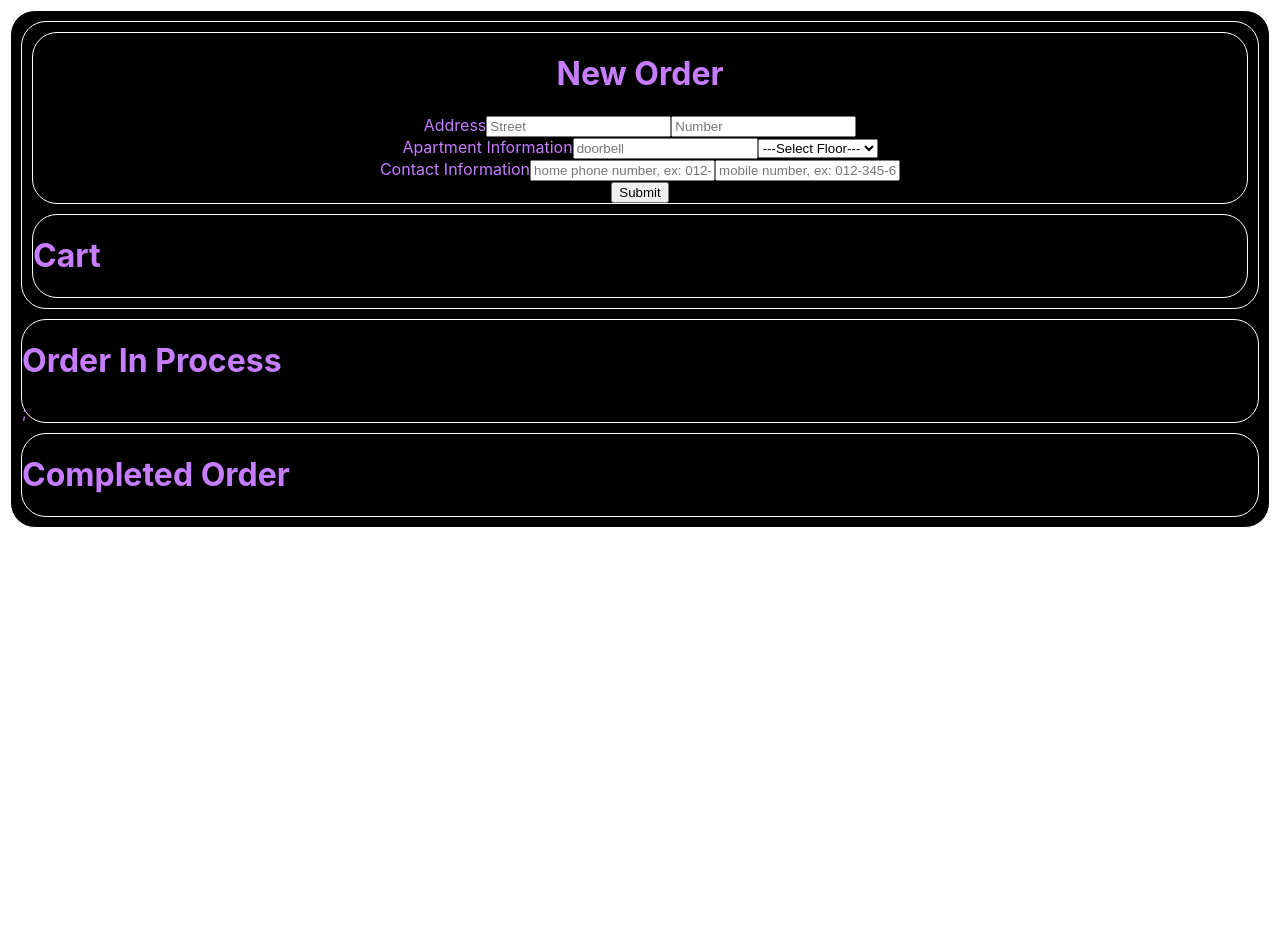
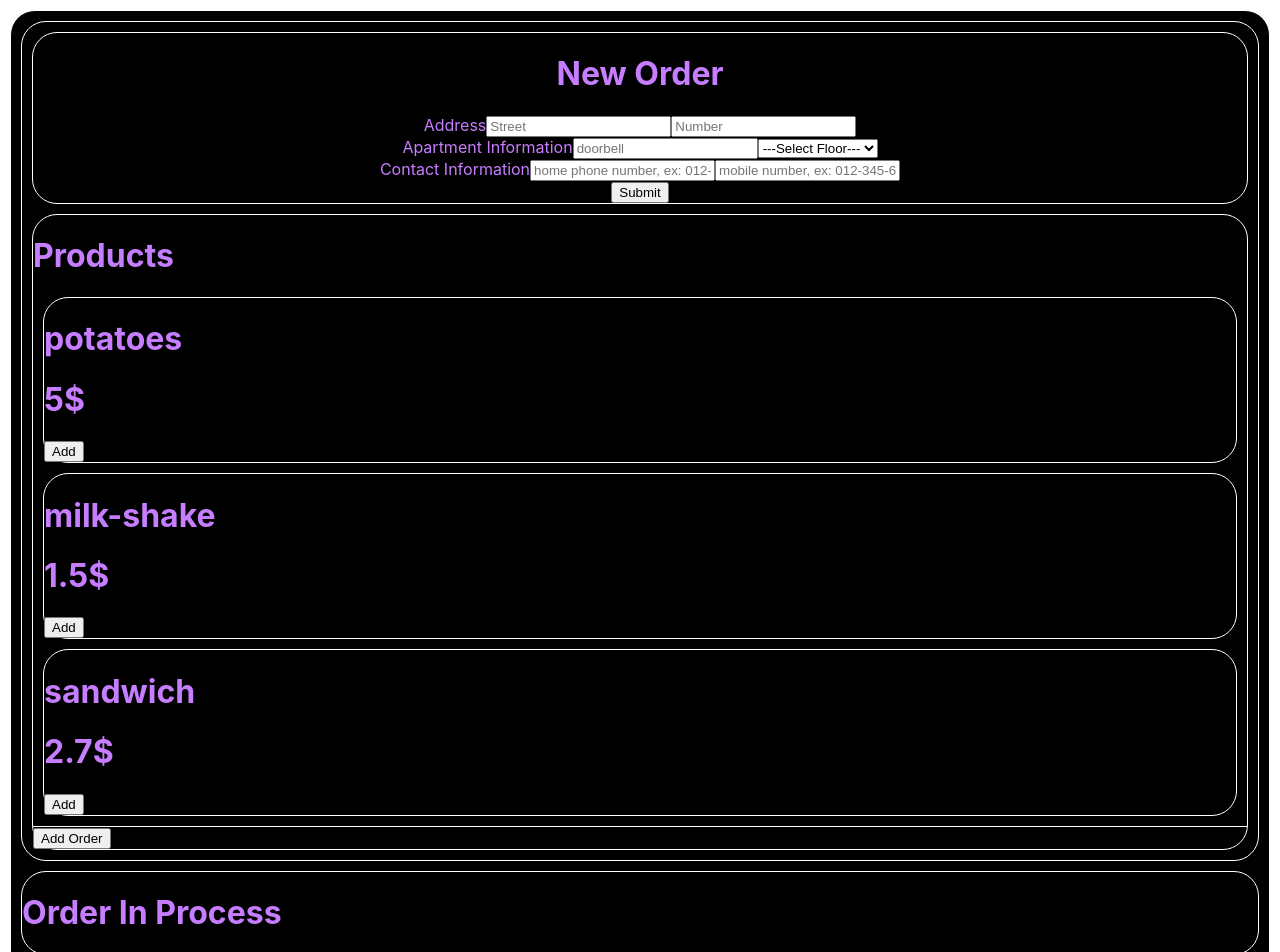
Before and after one commit to Filippos-Serris/order-system, a React (Create React App) app: page / in a window 1280 px wide. Shown: the top 952 px of the page. Before the commit the page ends 800 px from the top, so only its background shows below. Built offline with nearby package versions, Linux system fonts and the light colour scheme.

Commit message:
Product display

```diff
--- a/src/components/NewOrder/CustomerInfo.js
+++ b/src/components/NewOrder/CustomerInfo.js
@@ -3,6 +3,7 @@ import Card from "../UI/Card";
 import React, { useState } from "react";
 
 function CustomerInfo() {
+  // object that stores thn form-inputs about the customer
   const [userInput, setUserInput] = useState({
     enteredStreet: "",
     enteredNumber: "",
@@ -12,6 +13,7 @@ function CustomerInfo() {
     enteredMobile: "",
   });
 
+  // on every change (keystroke) the current field updates the current field of the object
   function streetChangeHandler(event) {
     setUserInput(function (prevState) {
       return { ...prevState, enteredStreet: event.target.value };
@@ -43,8 +45,19 @@ function CustomerInfo() {
     });
   }
 
-  function submitHandler() {
-    return 0;
+  function submitHandler(event) {
+    event.preventDefault();
+
+    const customerInfo = {
+      street: userInput.enteredStreet,
+      number: userInput.enteredNumber,
+      doorbell: userInput.enteredDoorbell,
+      floor: userInput.enteredFloor,
+      phone: userInput.enteredPhone,
+      mobile: userInput.enteredMobile,
+    };
+
+    console.log(customerInfo);
   }
 
   return (
--- a/src/components/NewOrder/Order/Cart.js
+++ b/src/components/NewOrder/Order/Cart.js
@@ -1,10 +1,37 @@
 import "./Cart.css";
 import Card from "../../UI/Card";
+import Product from "./Product";
+import Order from "./Order";
+
+const PRODUCT_LIST = [
+  {
+    id: "01",
+    title: "potatoes",
+    price: "5",
+  },
+  {
+    id: "02",
+    title: "milk-shake",
+    price: "1.5",
+  },
+  {
+    id: "03",
+    title: "sandwich",
+    price: "2.7",
+  },
+];
 
 function Cart() {
   return (
     <Card className="cart">
-      <h1> Cart</h1>
+      <h1>Products</h1>
+      {PRODUCT_LIST.map((prod) => (
+        <Product id={prod.id} title={prod.title} price={prod.price} />
+      ))}
+
+      <Order />
+
+      <button>Add Order</button>
     </Card>
   );
 }
--- a/src/components/NewOrder/Order/Order.css
+++ b/src/components/NewOrder/Order/Order.css
@@ -0,0 +1,3 @@
+.order {
+  border-top: solid thin white;
+}
--- a/src/components/NewOrder/Order/Order.js
+++ b/src/components/NewOrder/Order/Order.js
@@ -2,26 +2,8 @@ import "./Order.css";
 import Product from "./Product";
 import React, { useState } from "react";
 
-const PRODUCT_LIST = [
-  {
-    id: "01",
-    title: "potatoes",
-    price: "5",
-  },
-  {
-    id: "02",
-    title: "milk-shake",
-    price: "1.5",
-  },
-  {
-    id: "03",
-    title: "sandwich",
-    price: "2.7",
-  },
-];
-
 function Order() {
-  return 0;
+  return <div className="order"></div>;
 }
 
 export default Order;
--- a/src/components/NewOrder/Order/Product.js
+++ b/src/components/NewOrder/Order/Product.js
@@ -1,7 +1,14 @@
 import "./Product.css";
+import Card from "../../UI/Card";
 
-function Product() {
-  return 0;
+function Product(props) {
+  return (
+    <Card>
+      <h1>{props.title}</h1>
+      <h1>{props.price}$</h1>
+      <button>Add</button>
+    </Card>
+  );
 }
 
 export default Product;
--- a/src/components/OrderInProcess/OrderInProcess.js
+++ b/src/components/OrderInProcess/OrderInProcess.js
@@ -4,7 +4,7 @@ import Card from "../UI/Card";
 function OrderInProcess() {
   return (
     <Card>
-      <h1>Order In Process</h1>;
+      <h1>Order In Process</h1>
     </Card>
   );
 }
```
